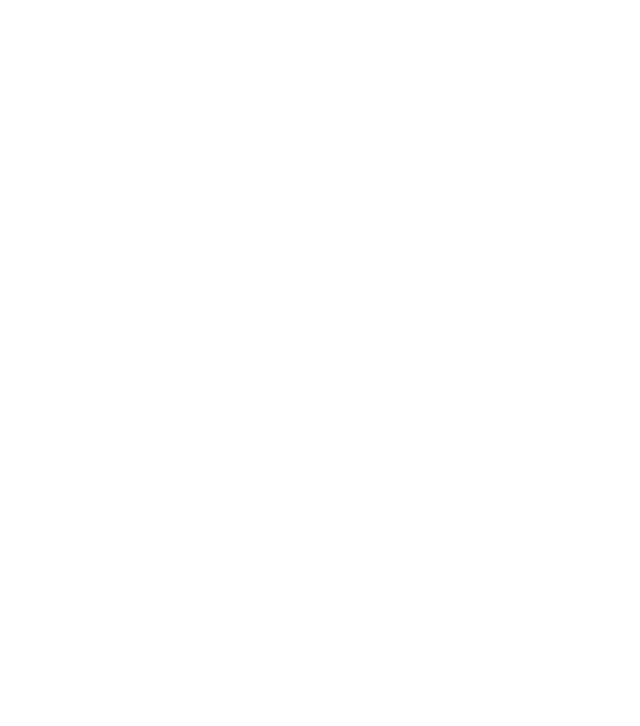
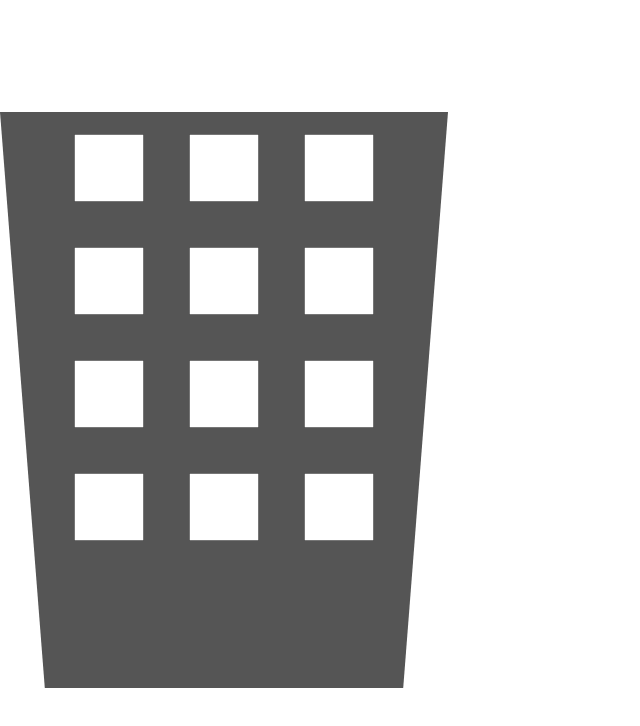
Before and after one commit to fireguy188/Numble, a React (Vite) app: page /game in a window 1280 px wide. Before the commit this address had no page. Shown: the top 726 px of the page, without its empty margins (0-640 px from the left). Built offline with nearby package versions, Linux system fonts and the light colour scheme.

Commit message:
Made bucket

```diff
--- a/src/App.tsx
+++ b/src/App.tsx
@@ -1,4 +1,5 @@
-import Home from "./pages/home";
+import Game from "./pages/Game";
+import Home from "./pages/Home";
 
 import { BrowserRouter as Router, Routes, Route } from "react-router-dom";
 
@@ -7,6 +8,7 @@ function App() {
     <Router>
       <Routes>
         <Route path="/" element={<Home />} />
+        <Route path="/game" element={<Game />} />
       </Routes>
     </Router>
   );
--- /dev/null
+++ b/src/assets/Bucket.tsx
@@ -0,0 +1,24 @@
+import "../styles/Bucket.css";
+
+const Bucket = () => {
+  return (
+    <div className="bucket">
+      <div id="bucket_window_container">
+        <input className="bucket_window" type="text"></input>
+        <input className="bucket_window" type="text"></input>
+        <input className="bucket_window" type="text"></input>
+        <input className="bucket_window" type="text"></input>
+        <input className="bucket_window" type="text"></input>
+        <input className="bucket_window" type="text"></input>
+        <input className="bucket_window" type="text"></input>
+        <input className="bucket_window" type="text"></input>
+        <input className="bucket_window" type="text"></input>
+        <input className="bucket_window" type="text"></input>
+        <input className="bucket_window" type="text"></input>
+        <input className="bucket_window" type="text"></input>
+      </div>
+    </div>
+  );
+};
+
+export default Bucket;
--- a/src/pages/Game.tsx
+++ b/src/pages/Game.tsx
@@ -0,0 +1,7 @@
+import Bucket from "../assets/Bucket";
+
+const Game = () => {
+  return <Bucket></Bucket>;
+};
+
+export default Game;
--- a/src/pages/Home.tsx
+++ b/src/pages/Home.tsx
@@ -1,4 +1,4 @@
-import "../Home.css";
+import "../styles/Home.css";
 import Header from "../assets/Header";
 import ParticleBackground from "../ParticleBackground";
 import Button from "../assets/Button";
@@ -21,7 +21,7 @@ const Home = () => {
           <p>Are you ready to play?</p>
         </div>
 
-        <Button id="startBtn" text="Play" link="/play"></Button>
+        <Button id="startBtn" text="Play" link="/game"></Button>
       </div>
     </body>
   );
--- /dev/null
+++ b/src/styles/Bucket.css
@@ -0,0 +1,30 @@
+.bucket {
+    width: 35vw;
+    height: 72vh;
+    text-align: center;
+	shape-outside: polygon(
+        0 0,
+        100% 0,
+        90% 100%,
+        10% 100%
+    );
+    clip-path: polygon(
+        0 0,
+        100% 0,
+        90% 100%,
+        10% 100%
+    );
+    background-color: #555;
+}
+
+#bucket_window_container {
+    display: inline-block;
+}
+
+.bucket_window {
+	text-align: center;
+    font-size: 3em;
+    height: 4.85vw;
+    width: 4.85vw;
+    margin: 5%;
+}
```
Also changed, not shown: src/main.tsx (+7 -7 lines), src/styles/Home.css (renamed from src/Home.css), src/styles/index.css (renamed from src/index.css).
